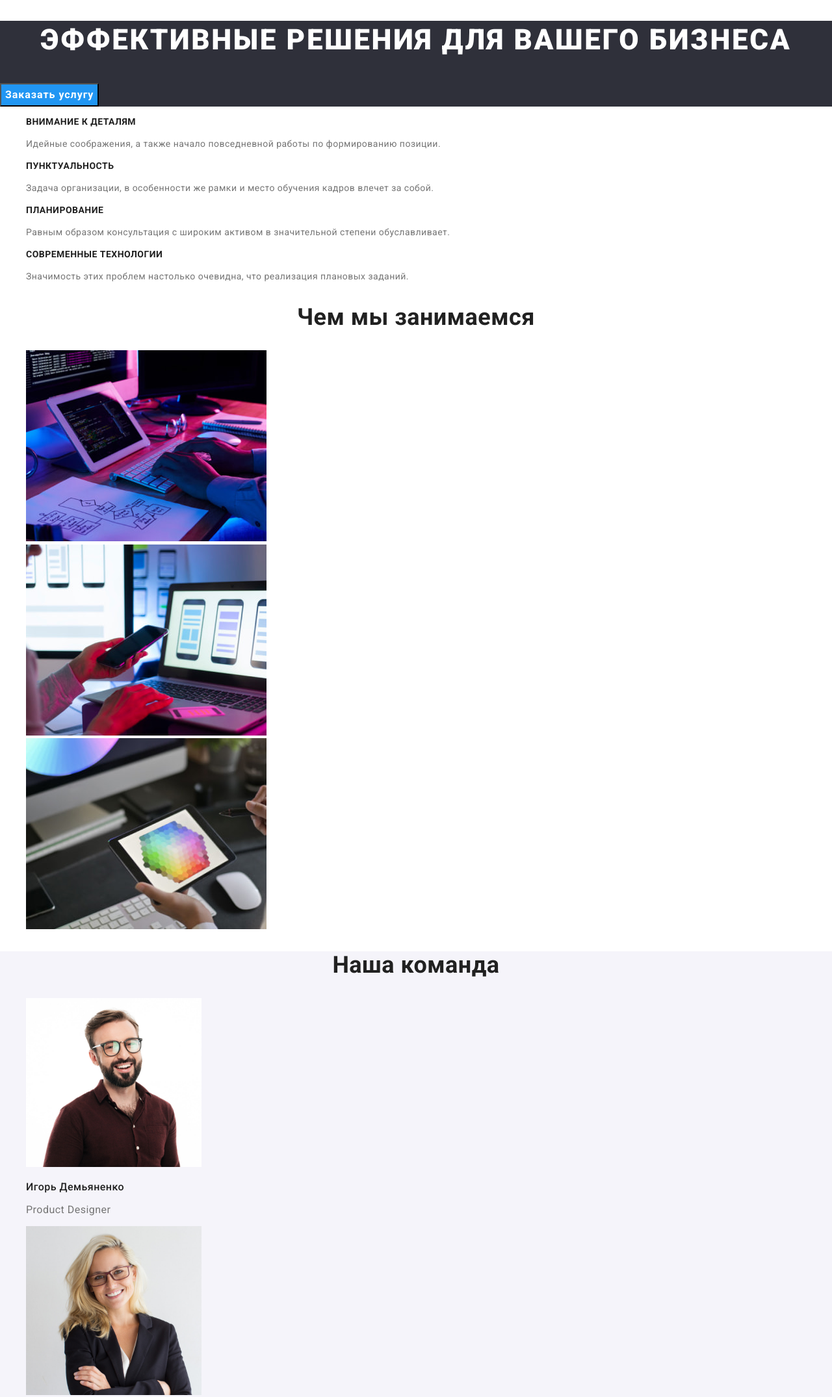
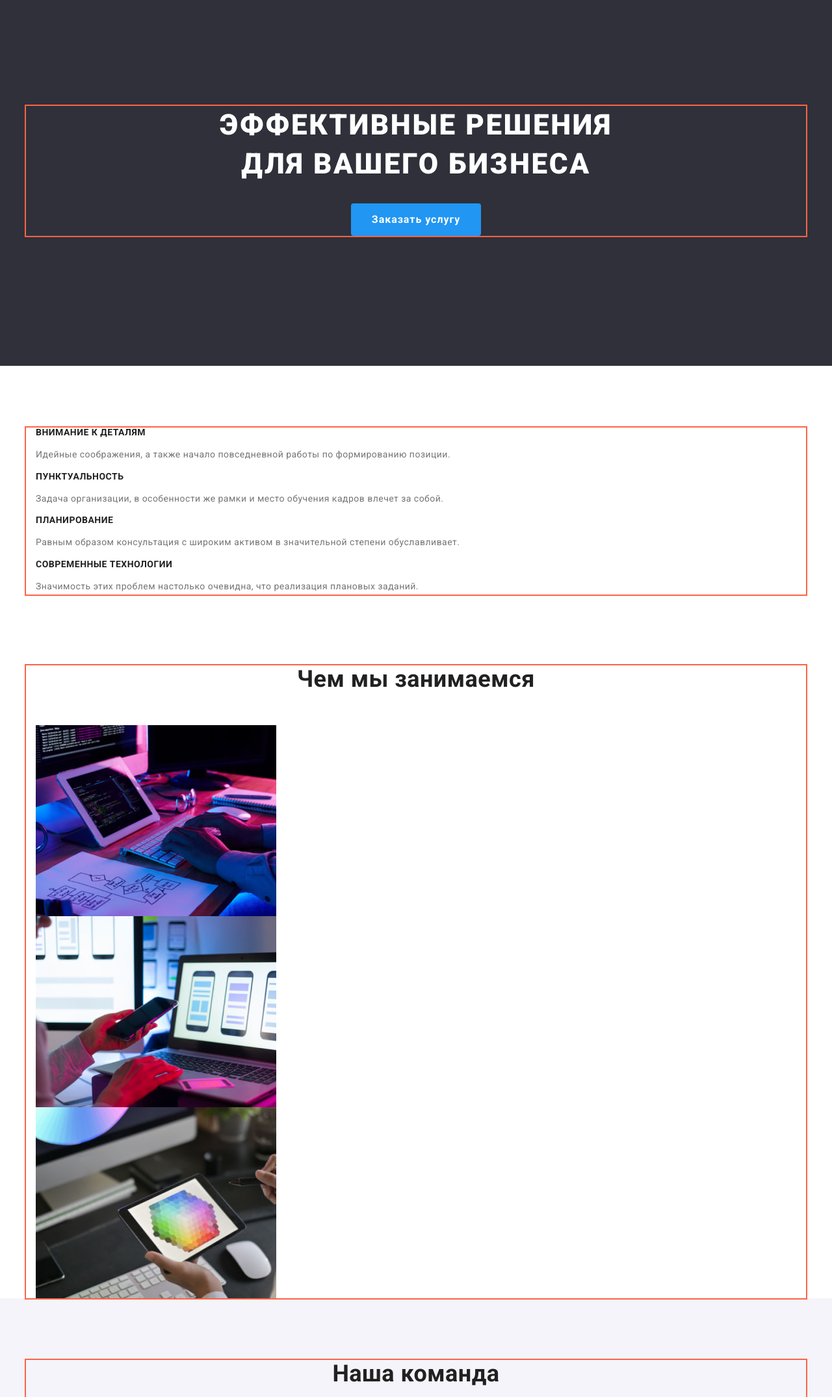
Before and after one commit to Olena-Horobets/web-studio, a plain HTML site: page index.html in a window 1280 px wide. Shown: the part 160-2310 px from the top of the page at 65% size. Drawn offline with nearby package versions, Linux system fonts and the light colour scheme.

Commit message:
element centered, paddings/margins added

```diff
--- a/css/styles.css
+++ b/css/styles.css
@@ -9,6 +9,15 @@
   --bgr-dark-color: #2f303a;
 }
 
+html {
+  box-sizing: border-box;
+}
+*,
+*::before,
+*::after {
+  box-sizing: inherit;
+}
+
 body {
   font-family: "Roboto", sans-serif;
   letter-spacing: 0.03em;
@@ -16,12 +25,41 @@ body {
   color: var(--main-text-color);
 }
 
+h1,
+h2,
+h3,
+h4,
+h5,
+h6,
+p {
+  margin-top: 0;
+}
+
+img {
+  display: block;
+  max-width: 100%;
+  height: auto;
+}
+
 .list {
   list-style: none;
+  padding-left: 0;
+  margin: 0;
 }
 
 .link {
   text-decoration: none;
+  color: inherit;
+}
+
+.container {
+  width: 1200px;
+  padding-left: 15px;
+  padding-right: 15px;
+  margin-left: auto;
+  margin-right: auto;
+  /* align-content: center; */
+  outline: 2px solid tomato;
 }
 
 /* Header */
@@ -69,6 +107,9 @@ body {
 /* 1 section */
 .hero {
   background-color: var(--bgr-dark-color);
+  padding-top: 200px;
+  padding-bottom: 200px;
+  text-align: center;
 }
 
 .hero-title {
@@ -79,6 +120,8 @@ body {
   text-align: center;
   letter-spacing: 0.06em;
   text-transform: uppercase;
+
+  margin-bottom: 30px;
 }
 
 .btn {
@@ -90,9 +133,19 @@ body {
   text-align: center;
   letter-spacing: 0.06em;
   cursor: pointer;
+
+  display: inline-block;
+  min-width: 200px;
+  padding: 10px 32px;
+  border: none;
+  border-radius: 4px;
 }
 
 /* 2 section */
+.features {
+  padding-top: 95px;
+  padding-bottom: 95px;
+}
 .visually-hidden {
   position: absolute;
   clip: rect(1px 1px 1px 1px);
@@ -123,22 +176,38 @@ body {
   font-size: 36px;
   line-height: 1.17;
   text-align: center;
+
+  margin-bottom: 50px;
 }
 
 .team {
   background-color: var(--bgr-accent-color);
+  padding-top: 95px;
+  padding-bottom: 95px;
 }
 
+.card {
+  background-color: var(--white-color);
+  width: 270px;
+  height: 368px;
+  border-radius: 4px;
+  text-align: center;
+  padding-bottom: 30px;
+}
 .team .subtitle {
   color: var(--title-text-color);
   font-weight: 500;
   font-size: 16px;
   line-height: 1.2;
+
+  margin-top: 30px;
 }
 
 .team .text {
   font-size: 16px;
   line-height: 1.2;
+
+  margin-top: 10px;
 }
 
 /* Footer */
--- a/index.html
+++ b/index.html
@@ -24,6 +24,7 @@
   <body>
     <!-- Header -->
     <header>
+      <div class="container">
         <nav>
           <a href="./index.html" class="logo link" lang="en"
             ><span class="logo-accent">Web</span>Studio</a
@@ -36,22 +37,32 @@
         </nav>
         <ul class="auth list">
           <li>
-          <a href="mailto:info@example.com" class="link">info@devstudio.com</a>
+            <a href="mailto:info@example.com" class="link"
+              >info@devstudio.com</a
+            >
           </li>
-        <li><a href="tel:+380961111111" class="link">+38 096 111 11 11</a></li>
+          <li>
+            <a href="tel:+380961111111" class="link">+38 096 111 11 11</a>
+          </li>
         </ul>
+      </div>
     </header>
 
     <!-- Основной контент -->
     <main>
       <!-- 1 Секция Заказать услугу -->
       <section class="hero">
-        <h1 class="hero-title">Эффективные решения для вашего бизнеса</h1>
+        <div class="container">
+          <h1 class="hero-title">
+            Эффективные решения<br />для вашего бизнеса
+          </h1>
           <button type="button" class="btn">Заказать услугу</button>
+        </div>
       </section>
 
       <!-- 2 Секция Наши преимущества -->
       <section class="features">
+        <div class="container">
           <h2 class="visually-hidden">Наши преимущества</h2>
           <ul class="list">
             <li>
@@ -64,8 +75,8 @@
             <li>
               <h3 class="subtitle">Пунктуальность</h3>
               <p class="text">
-              Задача организации, в особенности же рамки и место обучения кадров
-              влечет за собой.
+                Задача организации, в особенности же рамки и место обучения
+                кадров влечет за собой.
               </p>
             </li>
             <li>
@@ -83,10 +94,12 @@
               </p>
             </li>
           </ul>
+        </div>
       </section>
 
       <!-- 3 Секция Чем мы занимаемся -->
       <section class="work">
+        <div class="container">
           <h2 class="title">Чем мы занимаемся</h2>
           <ul class="list">
             <li>
@@ -114,13 +127,15 @@
               />
             </li>
           </ul>
+        </div>
       </section>
 
       <!-- 4 Секция Наша команда -->
       <section class="team">
+        <div class="container">
           <h2 class="title">Наша команда</h2>
           <ul class="list">
-          <li>
+            <li class="card">
               <img
                 src="images/team/photo-product-designer.jpg"
                 width="270"
@@ -130,7 +145,7 @@
               <h3 class="subtitle">Игорь Демьяненко</h3>
               <p class="text" lang="en">Product Designer</p>
             </li>
-          <li>
+            <li class="card">
               <img
                 src="images/team/photo-frontend-developer.jpg"
                 width="270"
@@ -140,7 +155,7 @@
               <h3 class="subtitle">Ольга Репина</h3>
               <p class="text" lang="en">Frontend Developer</p>
             </li>
-          <li>
+            <li class="card">
               <img
                 src="images/team/photo-marketing-manager.jpg"
                 width="270"
@@ -150,7 +165,7 @@
               <h3 class="subtitle">Николай Тарасов</h3>
               <p class="text" lang="en">Marketing</p>
             </li>
-          <li>
+            <li class="card">
               <img
                 src="images/team/photo-ui-designer.jpg"
                 width="270"
@@ -161,11 +176,13 @@
               <p class="text" lang="en">UI Designer</p>
             </li>
           </ul>
+        </div>
       </section>
     </main>
 
     <!-- Footer -->
     <footer class="footer">
+      <div class="container">
         <a href="./index.html" class="logo link" lang="en"
           ><span class="logo-accent">Web</span>Studio</a
         >
@@ -176,8 +193,11 @@
           >
         </address>
         <address>
-        <a href="tel:+380961111111" class="contacts link">+38 096 111 11 11</a>
+          <a href="tel:+380961111111" class="contacts link"
+            >+38 096 111 11 11</a
+          >
         </address>
+      </div>
     </footer>
   </body>
 </html>
```
Lines whose indentation alone changed are shown as unchanged.
